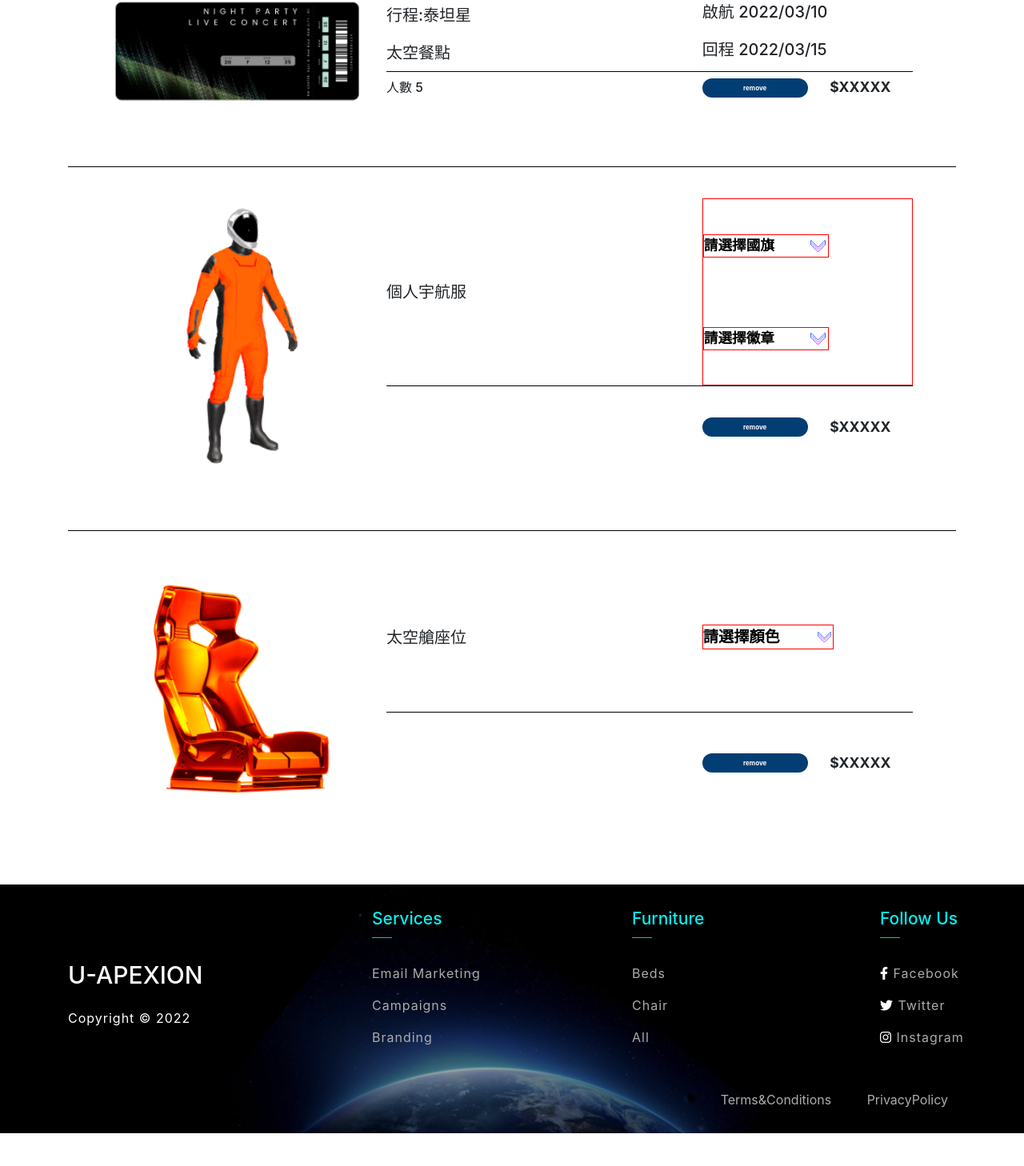
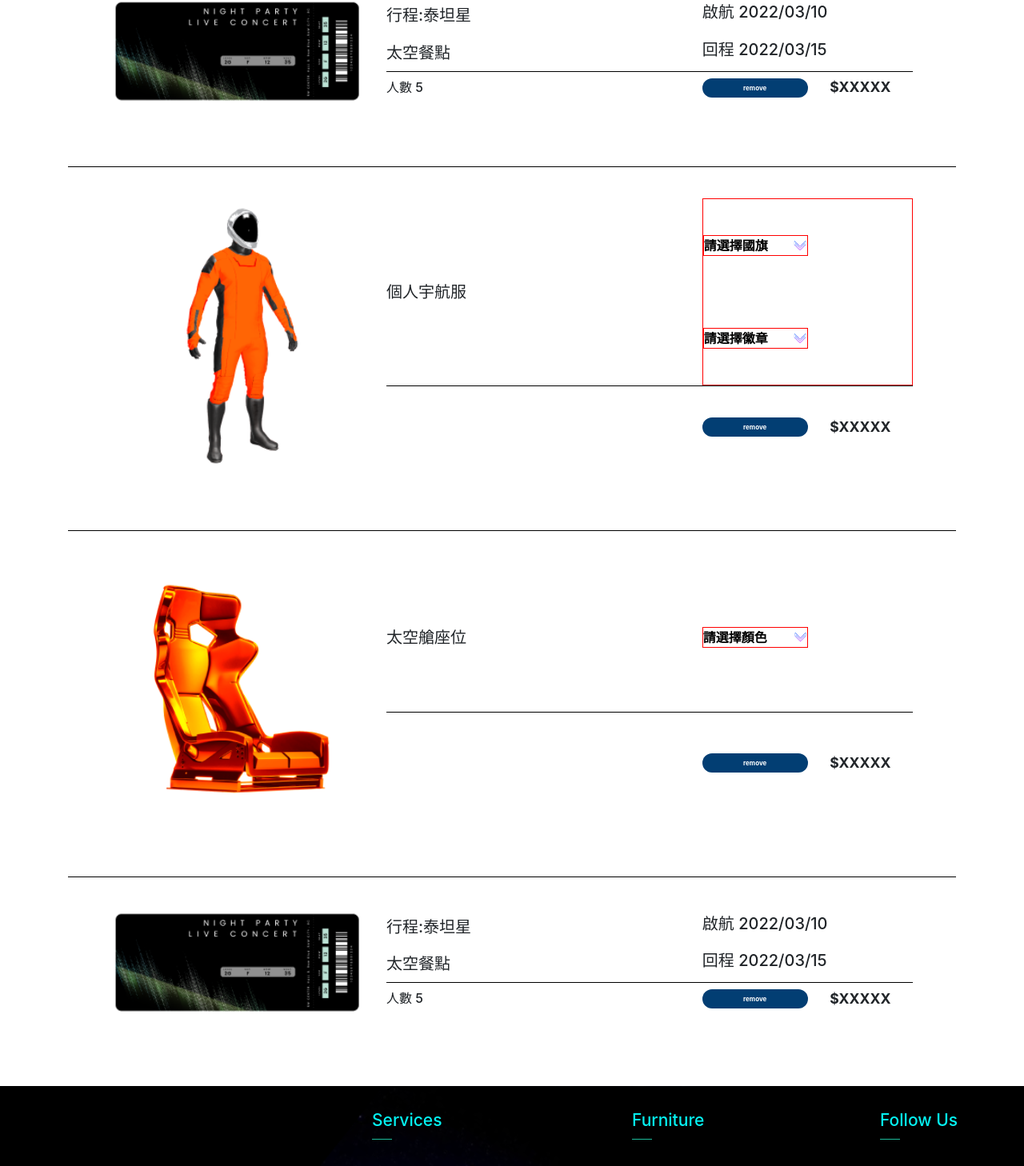
Before and after one commit to Jhih-Ting23472002/u-apexion-react, a React (Create React App) app: page /cart-payment in a window 1280 px wide. Shown: the part 1131-2589 px from the top of the page at 80% size. Before the commit the page ends 2548 px from the top, so only its background shows below. Built offline with nearby package versions, Linux system fonts and the light colour scheme.

Commit message:
要來切客製化火箭

```diff
--- a/src/pages/Cart/CartChoosePayment.css
+++ b/src/pages/Cart/CartChoosePayment.css
@@ -240,7 +240,7 @@
   /* padding: 0px; */
   /* margin-top: 6.5%; */
   /* padding-right: 10px; */
-  background-size: 15%;
+  background-size: 14%;
   border: 1px solid red;
 }
 .cart-product-seat {
@@ -264,11 +264,51 @@
   border: 1px solid red;
 }
 
+
+
+@media screen and (min-width: 375px) {
+  .cart-select-country-badge{
+    font-size: 0.8rem;
+    width: 100%;
+  }
+  .cart-select-color {
+    font-size: 0.8rem;
+    width: 50%;
+  }
+}
+@media screen and (min-width: 576px) {
+  .cart-select-country-badge{
+    font-size: 1rem;
+    width: 100%;
+  }
+  .cart-select-color {
+    font-size: 1rem;
+    width: 40%;
+  }
+}
 @media screen and (min-width: 768px) {
+  .cart-select-country-badge{
+    font-size: 1rem;
+    width: 80%;
+  }
+  .cart-select-color {
+    font-size: 1rem;
+    width: 35%;
+  }
+}
+@media screen and (min-width: 992px) {
+  .cart-select-country-badge{
+    width: 60%;
+  }
   .cart-select-color {
     width: 25%;
   }
+}
+@media screen and (min-width: 1200px) {
   .cart-select-country-badge{
-    width: 60%;
+    width: 50%;
+  }
+  .cart-select-color {
+    width: 20%;
   }
 }
--- a/src/pages/Cart/CartChoosePayment.js
+++ b/src/pages/Cart/CartChoosePayment.js
@@ -167,6 +167,31 @@ const CartChoosePayment = () => {
               </div>
             </div>
           </div>
+          <div className="cart separated-line"></div>
+          <div className="cart cart-order-item d-flex">
+            <div className="cart cart-img-div col-4">
+              <img src={cartTicket} alt="" />
+            </div>
+            <div className="cart content-detail col-8 d-flex">
+              <div className="content-detail-inside">
+                <div className="content-detail-inside-top-ticket">
+                  <div className="cart-ticket-destination">
+                    <h5 className="cart-trip-name">行程:泰坦星</h5>
+                    <h5 className="cart-trip-food">太空餐點</h5>
+                  </div>
+                  <div className="cart-ticket-during">
+                    <h5 className="cart-start-time">啟航 2022/03/10 </h5>
+                    <h5 className="cart-gohome-time">回程 2022/03/15 </h5>
+                  </div>
+                </div>
+                <div className="content-detail-inside-bottom-ticket">
+                  <h5 className="cart-number-people">人數 5</h5>
+                  <button className="btn cart-remove-btn">remove</button>
+                  <div className="cart-order-money">$XXXXX</div>
+                </div>
+              </div>
+            </div>
+          </div>
         </div>
       </div>
     </>
```
